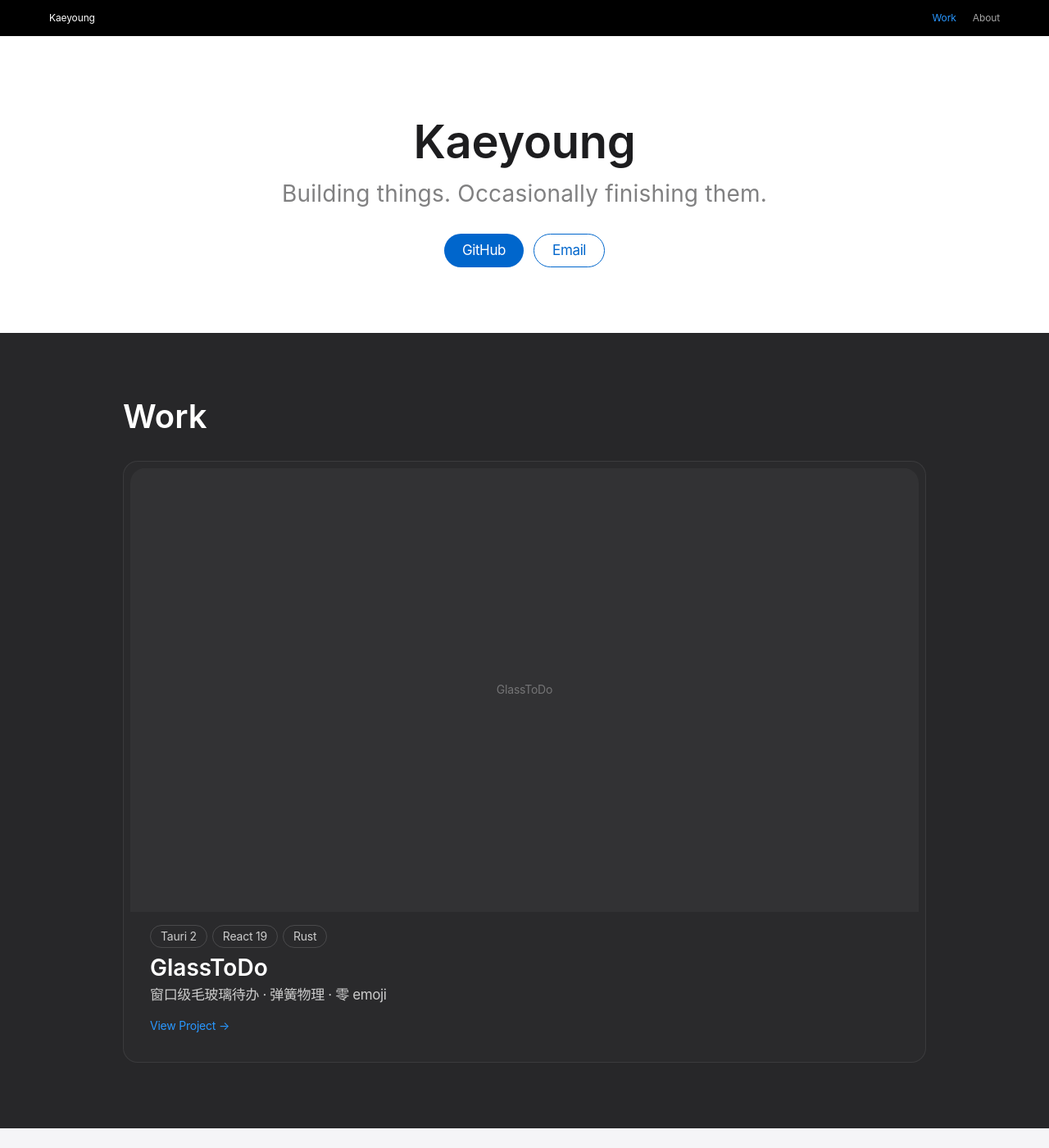
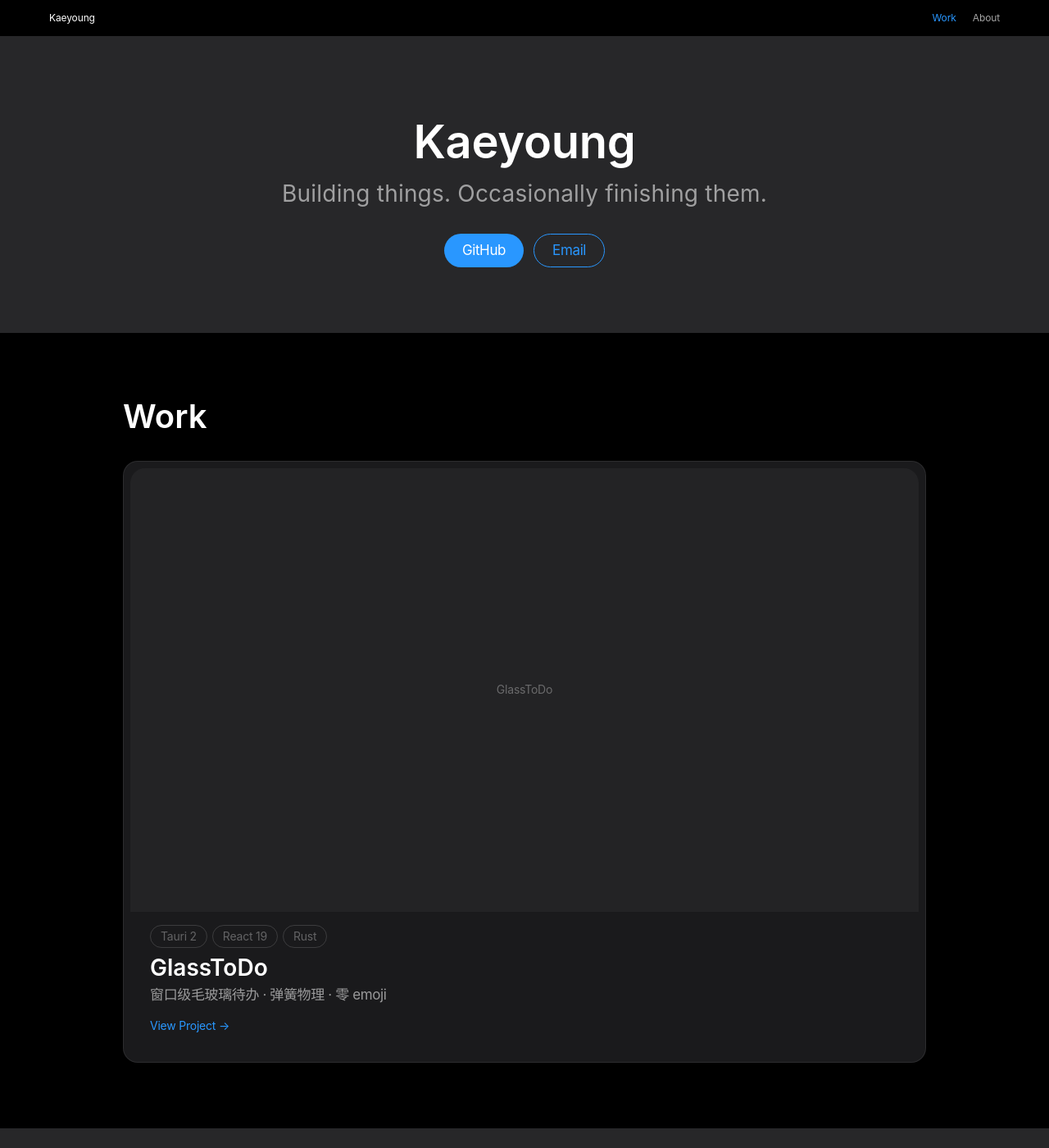
Before and after one commit to KaeyoungLIAN/KaeyoungLIAN.github.io, a Jekyll site: the page built from index.md, in a window 1280 px wide and 1400 px high. Shown: the whole window at 82% size. Built offline with Jekyll 4.4.1, drawn with Linux system fonts in a browser that asks for light colours.

Commit message:
redesign: all-dark Apple palette — charcoal canvas #1d1d1f, surface #272729, pure black tile #000000

```diff
--- a/assets/css/main.css
+++ b/assets/css/main.css
@@ -1,29 +1,28 @@
 /* ═══════════════════════════════════════════
-   apple-style-design · Kaeyoung Portfolio
-   Apple Design Language — Light theme only
+   apple-style-design · Kaeyoung Portfolio (Dark)
+   Apple Design Language — Charcoal dark theme
+   Canvas: #1d1d1f · Surface: #272729 · Pure black tile: #000000
    ═══════════════════════════════════════════ */
 
 /* ── Design Tokens ── */
 :root {
-  --accent: #0066cc;
-  --accent-hover: #0071e3;
-  --accent-dim: rgba(0, 102, 204, 0.08);
+  --accent: #2997ff;
+  --accent-hover: #40a9ff;
+  --accent-dim: rgba(41, 151, 255, 0.12);
 
-  --canvas: #ffffff;
-  --canvas-alt: #f5f5f7;
-  --tile-dark: #272729;
-  --tile-dark-2: #2a2a2c;
+  --canvas: #1d1d1f;
+  --canvas-alt: #272729;
+  --tile-black: #000000;
+  --card-surf: #1a1a1c;
   --surface-black: #000000;
 
-  --text: #1d1d1f;
-  --text-secondary: rgba(29, 29, 31, 0.56);
-  --text-tertiary: rgba(29, 29, 31, 0.32);
-  --text-on-dark: #ffffff;
-  --text-muted-dark: #cccccc;
+  --text: #ffffff;
+  --text-secondary: rgba(255, 255, 255, 0.56);
+  --text-tertiary: rgba(255, 255, 255, 0.32);
   --text-ink-48: #7a7a7a;
 
-  --hairline: #e0e0e0;
-  --hairline-soft: rgba(0, 0, 0, 0.06);
+  --hairline: rgba(255, 255, 255, 0.12);
+  --hairline-soft: rgba(255, 255, 255, 0.06);
 
   --radius-sm: 8px;
   --radius-lg: 18px;
@@ -84,15 +83,11 @@ body {
   line-height: 1.0;
   letter-spacing: -0.12px;
   text-decoration: none;
-  color: var(--text-on-dark);
+  color: #ffffff;
 }
 .nav-logo:hover { opacity: 0.65; }
 
-.nav-links {
-  display: flex;
-  align-items: center;
-  gap: 20px;
-}
+.nav-links { display: flex; align-items: center; gap: 20px; }
 
 .nav-link {
   font-size: 12px;
@@ -103,32 +98,27 @@ body {
   text-decoration: none;
   transition: color var(--transition-fast);
 }
-.nav-link:hover { color: var(--text-on-dark); }
-.nav-link.active { color: #2997ff; }
+.nav-link:hover { color: #ffffff; }
+.nav-link.active { color: var(--accent); }
 
 /* ── Tiles ── */
-.tile-light {
-  background: var(--canvas);
+.tile-surface {
+  background: var(--canvas-alt);
   color: var(--text);
   padding: 80px 24px;
   width: 100%;
 }
 
-.tile-dark {
-  background: var(--tile-dark);
-  color: var(--text-on-dark);
+.tile-black {
+  background: var(--tile-black);
+  color: var(--text);
   padding: 80px 24px;
   width: 100%;
 }
 
-.tile-content {
-  max-width: 980px;
-  margin: 0 auto;
-}
+.tile-content { max-width: 980px; margin: 0 auto; }
 
-.section-header {
-  margin-bottom: 32px;
-}
+.section-header { margin-bottom: 32px; }
 .section-header h2 {
   font-family: var(--font-display);
   font-size: 40px;
@@ -138,10 +128,7 @@ body {
 }
 
 /* ── Hero ── */
-.hero-tile {
-  text-align: center;
-  padding: 100px 24px 80px;
-}
+.hero-tile { text-align: center; padding: 100px 24px 80px; }
 
 .hero-tile h1 {
   font-family: var(--font-display);
@@ -221,7 +208,7 @@ body {
 
 .store-card {
   display: block;
-  background: var(--tile-dark-2);
+  background: var(--card-surf);
   border: 1px solid rgba(255, 255, 255, 0.08);
   border-radius: var(--radius-lg);
   padding: 24px;
@@ -230,7 +217,7 @@ body {
   transition: border-color var(--transition-fast), transform var(--transition-fast);
 }
 .store-card:hover {
-  border-color: #2997ff;
+  border-color: var(--accent);
   transform: translateY(-2px);
 }
 .store-card:active { transform: scale(0.98); }
@@ -262,12 +249,7 @@ body {
   letter-spacing: -0.224px;
 }
 
-.card-tags {
-  display: flex;
-  gap: 6px;
-  margin-bottom: 8px;
-  flex-wrap: wrap;
-}
+.card-tags { display: flex; gap: 6px; margin-bottom: 8px; flex-wrap: wrap; }
 
 .card-tag {
   display: inline-block;
@@ -279,7 +261,7 @@ body {
   font-weight: 400;
   line-height: 1.0;
   letter-spacing: -0.224px;
-  color: var(--text-muted-dark);
+  color: var(--text-tertiary);
 }
 
 .card-title {
@@ -289,7 +271,7 @@ body {
   line-height: 1.17;
   letter-spacing: 0;
   margin-bottom: 4px;
-  color: var(--text-on-dark);
+  color: var(--text);
 }
 
 .store-card:first-child .card-title { font-size: 28px; }
@@ -299,7 +281,7 @@ body {
   font-weight: 400;
   line-height: 1.47;
   letter-spacing: -0.374px;
-  color: var(--text-muted-dark);
+  color: var(--text-secondary);
   margin-bottom: 12px;
 }
 
@@ -308,7 +290,7 @@ body {
   font-weight: 400;
   line-height: 1.0;
   letter-spacing: -0.224px;
-  color: #2997ff;
+  color: var(--accent);
   text-decoration: none;
   display: inline-flex;
   align-items: center;
@@ -338,7 +320,7 @@ body {
 .back-link:hover { text-decoration: underline; }
 
 .work-detail {
-  background: var(--canvas);
+  background: var(--canvas-alt);
   border: 1px solid var(--hairline);
   border-radius: var(--radius-lg);
   padding: 32px;
@@ -359,18 +341,8 @@ body {
   margin: 0 0 12px;
 }
 
-.work-meta {
-  display: flex;
-  align-items: center;
-  gap: 12px;
-  flex-wrap: wrap;
-}
-
-.tech-tags {
-  display: flex;
-  gap: 6px;
-  flex-wrap: wrap;
-}
+.work-meta { display: flex; align-items: center; gap: 12px; flex-wrap: wrap; }
+.tech-tags { display: flex; gap: 6px; flex-wrap: wrap; }
 
 .tech-tag {
   display: inline-block;
@@ -382,7 +354,7 @@ body {
   font-weight: 400;
   line-height: 1.0;
   letter-spacing: -0.224px;
-  color: var(--text-secondary);
+  color: var(--text-tertiary);
 }
 
 .work-date {
@@ -426,13 +398,13 @@ body {
 .work-content a:hover { text-decoration: underline; }
 .work-content strong { color: var(--text); }
 .work-content code {
-  background: #f0f0f0;
+  background: rgba(255, 255, 255, 0.08);
   padding: 2px 6px;
   border-radius: 4px;
   font-size: 0.88em;
 }
 .work-content pre {
-  background: var(--canvas-alt);
+  background: rgba(255, 255, 255, 0.03);
   border: 1px solid var(--hairline-soft);
   border-radius: var(--radius-sm);
   padding: 16px;
@@ -502,10 +474,7 @@ body {
 }
 
 /* ── Footer ── */
-.site-footer {
-  background: var(--canvas-alt);
-  width: 100%;
-}
+.site-footer { background: var(--canvas-alt); width: 100%; }
 
 .footer-inner {
   max-width: 980px;
@@ -549,7 +518,7 @@ body {
   .hero-tile { padding: 80px 24px 60px; }
   .hero-tile h1 { font-size: 40px; }
   .hero-tile .subtitle { font-size: 24px; }
-  .tile-light, .tile-dark { padding: 60px 20px; }
+  .tile-surface, .tile-black { padding: 60px 20px; }
   .portfolio-grid { grid-template-columns: repeat(2, 1fr); }
 }
 
@@ -557,7 +526,7 @@ body {
   .hero-tile { padding: 60px 20px 48px; }
   .hero-tile h1 { font-size: 34px; }
   .hero-tile .subtitle { font-size: 21px; }
-  .tile-light, .tile-dark { padding: 48px 16px; }
+  .tile-surface, .tile-black { padding: 48px 16px; }
   .section-header h2 { font-size: 34px; }
   .work-detail { padding: 20px; }
   .work-outer { padding: 48px 16px; }
@@ -579,5 +548,5 @@ body {
 
 @media (max-width: 419px) {
   .hero-tile h1 { font-size: 28px; }
-  .tile-light, .tile-dark { padding: 32px 12px; }
+  .tile-surface, .tile-black { padding: 32px 12px; }
 }
--- a/index.md
+++ b/index.md
@@ -2,7 +2,7 @@
 layout: default
 ---
 
-<section class="tile-light hero-tile">
+<section class="tile-surface hero-tile">
   <div class="tile-content">
     <h1>Kaeyoung</h1>
     <p class="subtitle">Building things. Occasionally finishing them.</p>
@@ -13,7 +13,7 @@ layout: default
   </div>
 </section>
 
-<section class="tile-dark">
+<section class="tile-black">
   <div class="tile-content">
     <div class="section-header">
       <h2>Work</h2>
```
